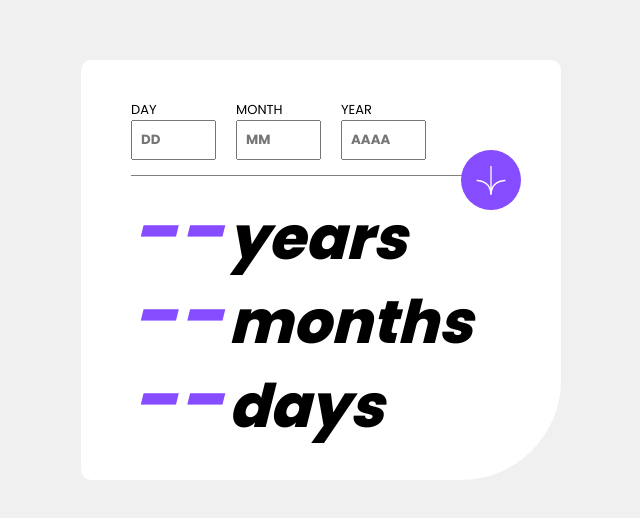
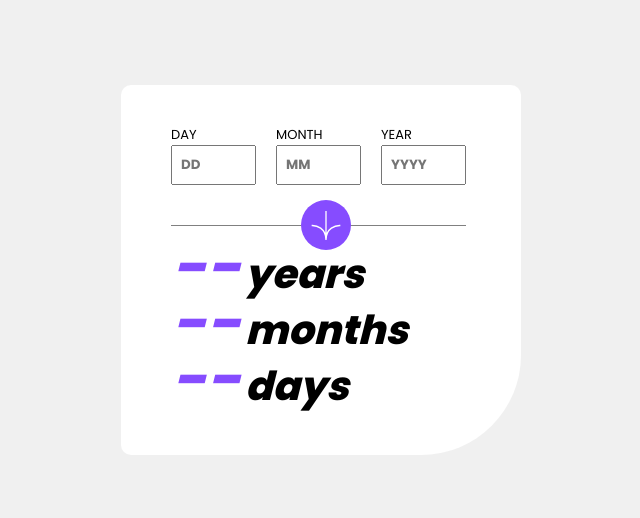
Before and after one commit to ROpeixoto/Calculadora-Idade, a React (Vite) app: page / in a window 1280 px wide. Shown: the part 130-648 px from the top of the page, without its empty margins (319-959 px from the left). Built offline with nearby package versions, Linux system fonts and the light colour scheme.

Commit message:
Last Commit

```diff
--- a/src/AgeCalculator.jsx
+++ b/src/AgeCalculator.jsx
@@ -1,5 +1,7 @@
 import React, { useState } from "react";
 import AgeDisplay from "./AgeDisplay";
+import ButtonCalculate from "./ButtonCalculate"
+
 
 const AgeCalculator = () => {
   const [day, setDay] = useState("");
@@ -75,11 +77,12 @@ const AgeCalculator = () => {
   };
 
   return (
-    <div class="interface">
-      <div class="inserir">
-        <div class="data" id="dia">
+    <div className="interface">
+      <div className="inserir">
+        <div className="data" id="dia">
           <label for="day">DAY</label>
           <input
+                      className="insert-data"
             id="day"
             type="number"
             min="1"
@@ -90,10 +93,11 @@ const AgeCalculator = () => {
           />
         </div>
 
-        {/* Campo Mês */}
-        <div class="data">
+
+        <div className="data">
           <label for="month" id="label-month">MONTH</label>
           <input
+                      className="insert-data"
             id="month"
             type="number"
             min="1"
@@ -104,22 +108,22 @@ const AgeCalculator = () => {
           />
         </div>
 
-        {/* Campo Ano */}
-        <div class="data">
+
+        <div className="data">
           <label for="year"  id="label-year">YEAR</label>
           <input
+            className="insert-data"
             id="year"
             type="number"
-            min="1900"
+            min="100"
             max={new Date().getFullYear()}
-            placeholder="AAAA"
+            placeholder="YYYY"
             value={year}
             onChange={(e) => setYear(e.target.value)}
           />
         </div>
-        <button onClick={calculateAge}></button>
+        <ButtonCalculate calculateAge = {calculateAge}/>
       </div>
-
 
       <AgeDisplay age={age} />
     </div>
--- a/src/App.jsx
+++ b/src/App.jsx
@@ -1,4 +1,3 @@
-
 import React from 'react';
 import AgeCalculator from './AgeCalculator';
 import './styles.css';
--- /dev/null
+++ b/src/ButtonCalculate.jsx
@@ -0,0 +1,10 @@
+import React from 'react';
+
+
+function ButtonCalculate({calculateAge}) {
+  return (
+        <button className="purple" onClick={calculateAge}></button>
+  );
+}
+
+export default ButtonCalculate;
--- a/src/styles.css
+++ b/src/styles.css
@@ -10,7 +10,7 @@ body {
   background-color: #f0f0f0;
 }
 
-.interface {
+.App {
   text-align: center;
   background-color: rgb(255, 255, 255);
   width: 430px;
@@ -54,7 +54,7 @@ body {
   padding: 8px;
 }
 
-input {
+input.insert-data {
   margin: 10px;
   margin-bottom: 15px;
   margin-top: 0px;
@@ -64,6 +64,7 @@ input {
 
 input:hover {
   box-shadow: 2px 1px 1px gray;
+  background-color: whitesmoke;
 }
 
 input:focus{
@@ -71,7 +72,7 @@ input:focus{
   outline: 0;
 }
 
- button {
+ button.purple {
   background-image: url('./assets/icon-arrow.svg');
   background-color:rgb(134, 76, 255);
   background-size: 30px;
@@ -85,16 +86,13 @@ input:focus{
   border: none;
   border-radius: 50%; /* Torna o botão redondo */
   cursor: pointer;
-  display: flex;
-  align-items: center;
-  justify-content: center;
   font-size: 10px; /* Ajusta o tamanho da fonte */
   margin-left: 330px;
   margin-top:50px;
 }
 
 button:hover {
-  background-color: #0056b3;
+  background-color: rgb(110, 60, 230);
 }
 
 .displayanos{
@@ -146,3 +144,34 @@ label{
   font-style:italic;
   color: black;
 }
+
+@media  (max-width: 1280px){
+  .App{
+    width:350px;
+    height: 330px;
+
+  }
+
+  .datas{
+    font-size:60px;
+  }
+
+  .textos{
+      font-size: 40px;
+  }
+
+  input.insert-data{
+    margin-bottom: 40px;
+  }
+  button.purple{
+    width: 50px;
+    height: 50px;
+    margin-top:75px;
+    margin-left:130px;
+    background-position: 10px center;
+  }
+  .inserir{
+    width: 295px;
+  }
+
+}
```
